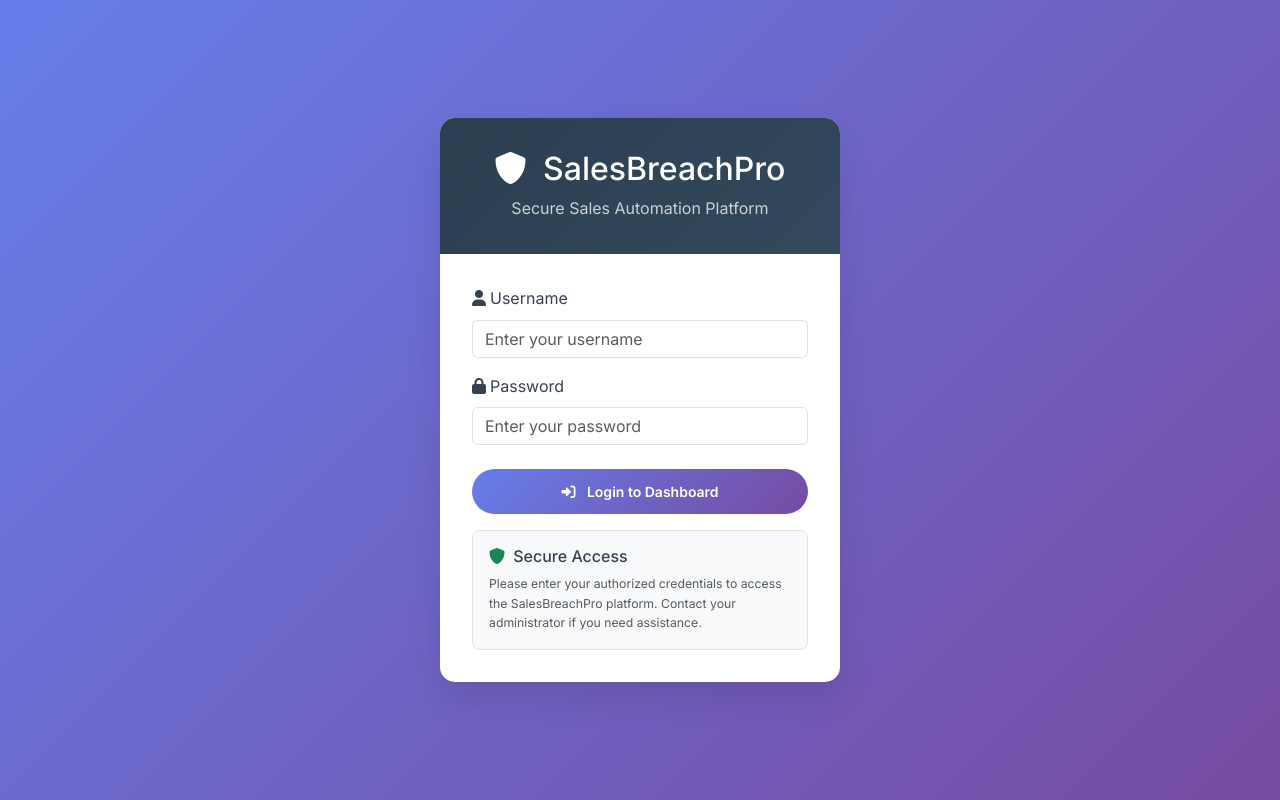
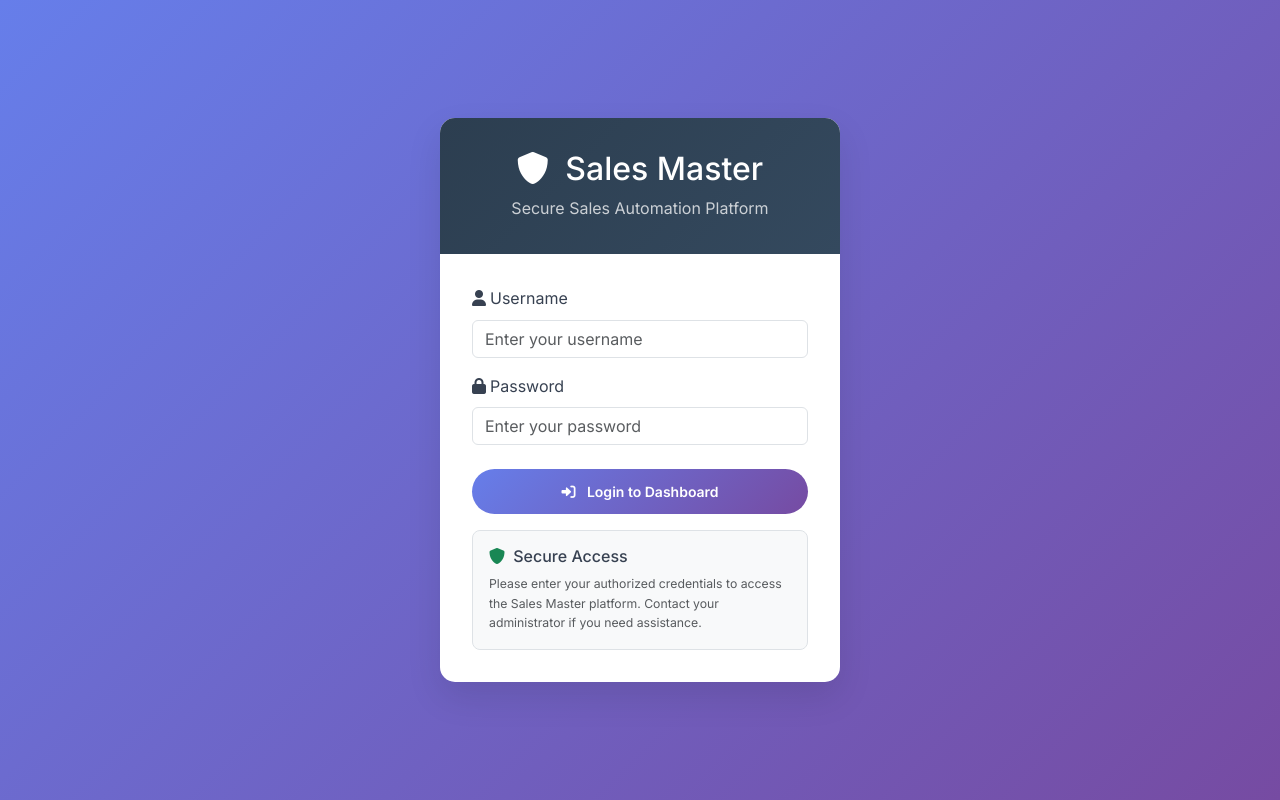
Before and after one commit to AnasElkhodary-69/sales_master, a Flask app: page /login in a window 1280 px wide. Run offline with Flask 3, Linux system fonts and the light colour scheme.

Commit message:
Change login page

```diff
--- a/templates/login.html
+++ b/templates/login.html
@@ -3,7 +3,7 @@
 <head>
     <meta charset="UTF-8">
     <meta name="viewport" content="width=device-width, initial-scale=1.0">
-    <title>Login - SalesBreachPro</title>
+    <title>Login - Sales Master</title>
 
     <!-- Google Fonts -->
     <link rel="preconnect" href="https://fonts.googleapis.com">
@@ -78,7 +78,7 @@
             <div class="login-header">
                 <h2 class="mb-2">
                     <i class="fas fa-shield-alt me-2"></i>
-                    SalesBreachPro
+                    Sales Master
                 </h2>
                 <p class="mb-0 opacity-75">Secure Sales Automation Platform</p>
             </div>
@@ -128,7 +128,7 @@
                         Secure Access
                     </h6>
                     <p class="mb-0 text-muted small">
-                        Please enter your authorized credentials to access the SalesBreachPro platform.
+                        Please enter your authorized credentials to access the Sales Master platform.
                         Contact your administrator if you need assistance.
                     </p>
                 </div>
```
